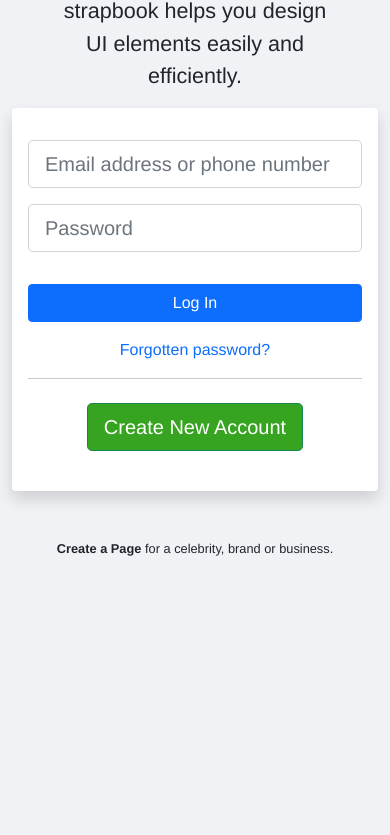
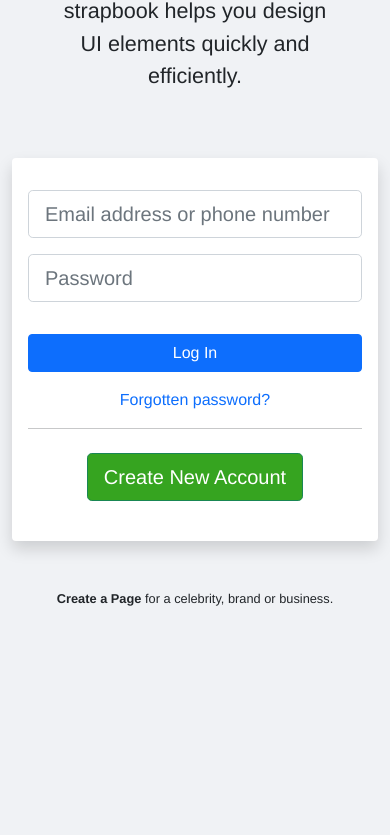
Before and after one commit to MrutyunjayMadarimath/Facebook-Login-UI---Clone, a plain HTML site: page index.html in a window 390 px wide. Shown: the part 176-1011 px from the top of the page. Drawn offline with nearby package versions, Linux system fonts and the light colour scheme.

Commit message:
commit on master

```diff
--- a/css/custom.css
+++ b/css/custom.css
@@ -37,3 +37,40 @@ footer{
     position: relative;
     top: 175px;
 }
+
+@media(max-width: 820px){
+    .form-card{
+        position: relative;
+        left: 125px;
+        top: 50px;
+    }
+}
+
+@media(max-width: 912px){
+    .form-card{
+        position: relative;
+        left: 125px;
+        top: 50px;
+    }
+}
+@media(max-width: 540px){
+    .form-card{
+        position: relative;
+        left: 35px;
+        top: 50px;
+    }
+}
+@media(max-width: 280px){
+    .form-card{
+        position: relative;
+        left: 0px;
+        top: 50px;
+    }
+}
+@media(max-width: 414px){
+    .form-card{
+        position: relative;
+        left: 0px;
+        top: 50px;
+    }
+}
--- a/index.html
+++ b/index.html
@@ -11,7 +11,7 @@
         integrity="sha384-EVSTQN3/azprG1Anm3QDgpJLIm9Nao0Yz1ztcQTwFspd3yD65VohhpuuCOmLASjC" crossorigin="anonymous">
     <!-- Custom CSS -->
     <link rel="stylesheet" href="/css/custom.css">
-    <title>Boostrapbook</title>
+    <title>Strapbook</title>
 </head>
 
 <body>
@@ -34,10 +34,10 @@
             <!-- Heading -->
             <div class="text-center text-lg-start mt-0 pt-0 mt-lg-5 pt-lg-5">
               <h1 class="text-primary fw-bold fs-0">strapbook</h1>
-              <p class="w-75 mx-auto fs-4 mx-lg-0">strapbook helps you design UI elements easily and efficiently.</p>
+              <p class="w-75 mx-auto fs-4 mx-lg-0">strapbook helps you design UI elements quickly and efficiently.</p>
             </div>
             <!-- Form card -->
-            <div style="max-width: 28rem; width: 100%">
+            <div style="max-width: 28rem; width: 100%" class="form-card">
               <!-- Login form -->
 
               <div class="bg-white shadow rounded p-3 input-group-lg">
```
